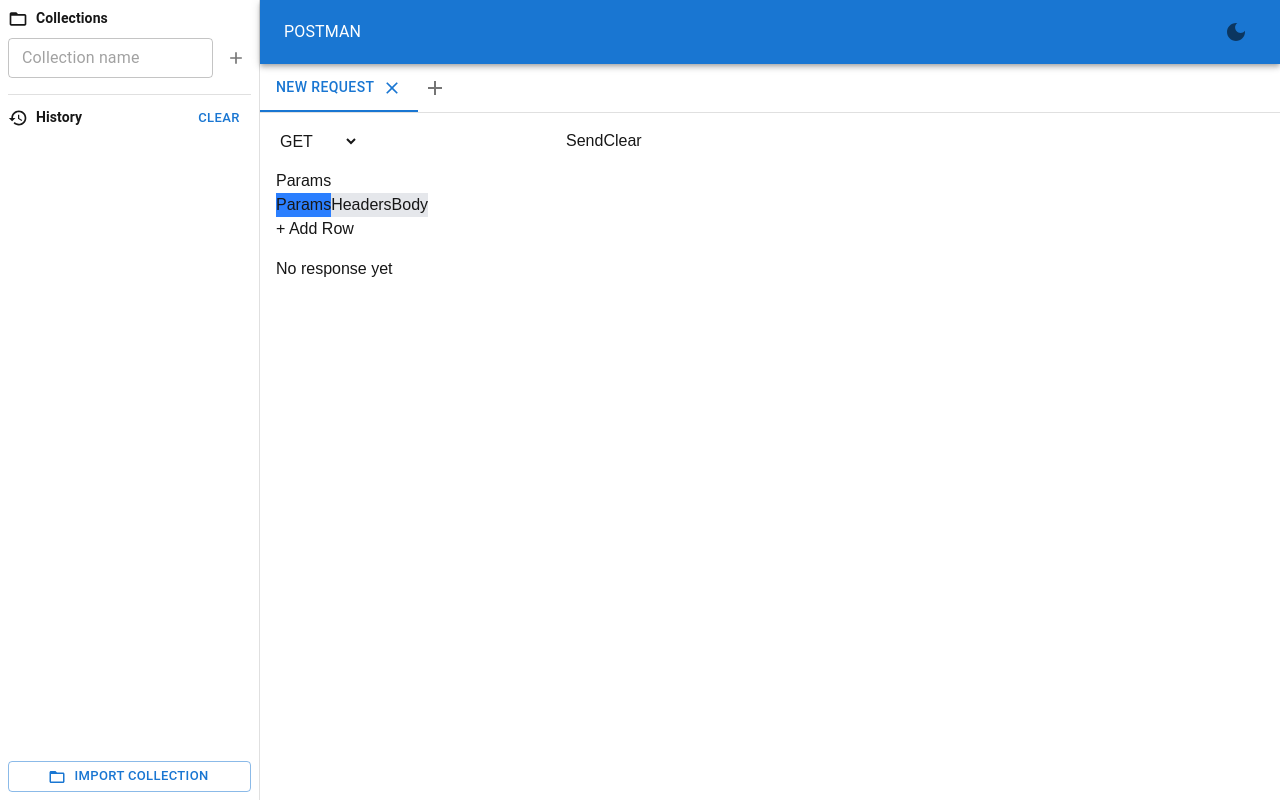
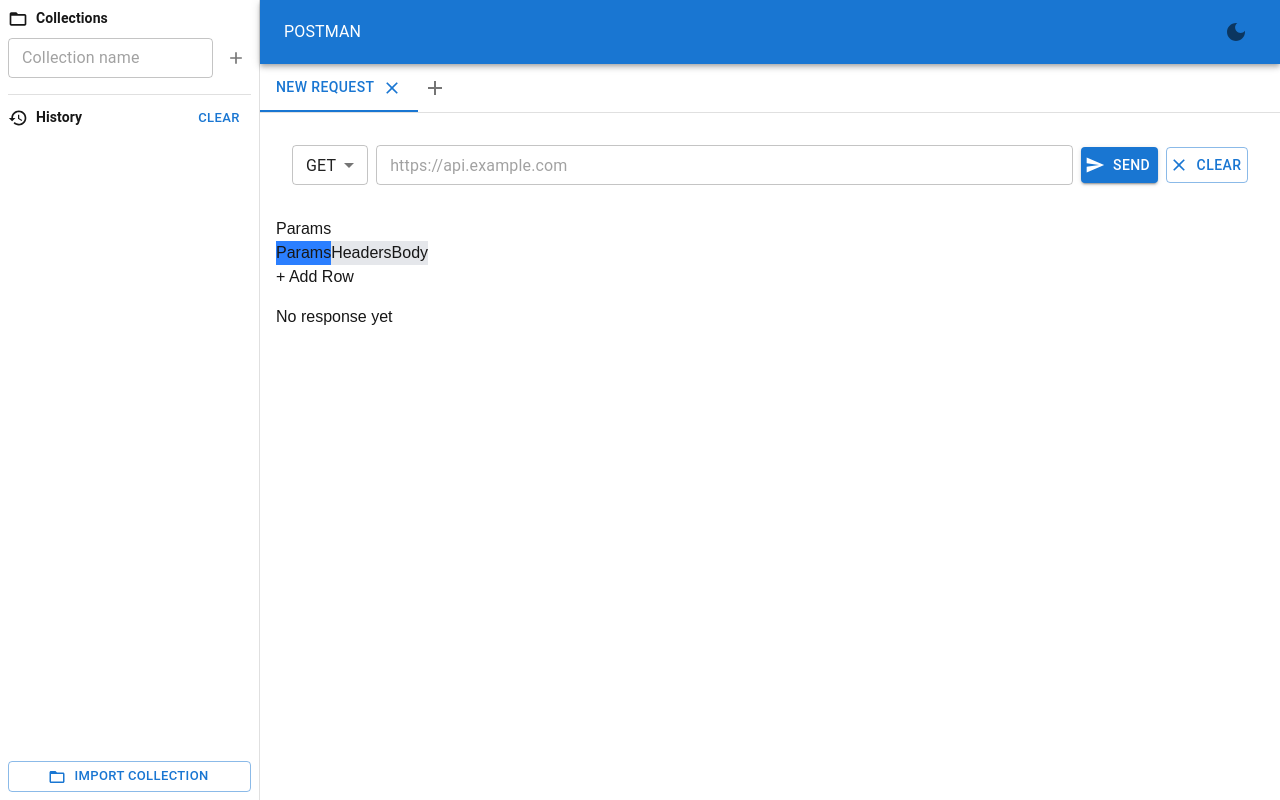
Before and after one commit to Kiarash-Sanei/WP_A2, a Next.js app: page / in a window 1280 px wide. Built offline with nearby package versions, Linux system fonts and the light colour scheme; what @mui/material-nextjs would draw is missing.

Commit message:
faet: URL Bar is ok

```diff
--- a/components/request/UrlBar.tsx
+++ b/components/request/UrlBar.tsx
@@ -6,6 +6,8 @@
 import { LoadingSpinner } from "../ui/LoadingSpinner";
 import { useHistory } from "@/contexts/HistoryContext";
 import { useHasMounted } from "@/hooks/useHasMounted";
+import { Box, TextField, Select, MenuItem, Button, Alert } from "@mui/material";
+import { Send, Clear } from "@mui/icons-material";
 
 export function UrlBar() {
   const { tabs, activeTabId, updateTab, clearTab } = useTab();
@@ -71,30 +73,53 @@
   return (
     <>
       {activeTab ? (
-        <div className="flex items-center">
-          <LoadingSpinner isLoading={isLoading} />
-          <select
-            value={activeTab?.method}
-            onChange={(value) =>
-              updateTab(activeTabId, { method: value.target.value })
+        <>
+          <Box sx={{ display: "flex", gap: 1, p: 2, alignItems: "center" }}>
+            <Select
+              size="small"
+              value={activeTab.method}
+              onChange={(event) =>
+                updateTab(activeTabId, { method: event.target.value as string })
               }
             >
               {METHODS.map((method) => (
-              <option key={method} value={method}>
+                <MenuItem key={method} value={method}>
                   {method}
-              </option>
+                </MenuItem>
               ))}
-          </select>
-          <input
-            value={activeTab?.url}
-            onChange={(value) =>
-              updateTab(activeTabId, { url: value.target.value })
+            </Select>
+
+            <TextField
+              size="small"
+              fullWidth
+              placeholder="https://api.example.com"
+              value={activeTab.url}
+              onChange={(event) =>
+                updateTab(activeTabId, { url: event.target.value })
               }
             />
-          <button onClick={handleSend}>Send</button>
-          <button onClick={() => clearTab(activeTabId)}>Clear</button>
-          {error && <p className="text-red-500">{error}</p>}
-        </div>
+
+            <Button
+              variant="contained"
+              onClick={handleSend}
+              startIcon={
+                isLoading ? <LoadingSpinner isLoading={isLoading} /> : <Send />
+              }
+              disabled={isLoading}
+            >
+              {isLoading ? "Sending..." : "Send"}
+            </Button>
+
+            <Button
+              variant="outlined"
+              onClick={() => clearTab(activeTabId)}
+              startIcon={<Clear />}
+            >
+              Clear
+            </Button>
+          </Box>
+          {error && <Alert severity="error">{error}</Alert>}
+        </>
       ) : null}
     </>
   );
```
Lines whose indentation alone changed are shown as unchanged.
